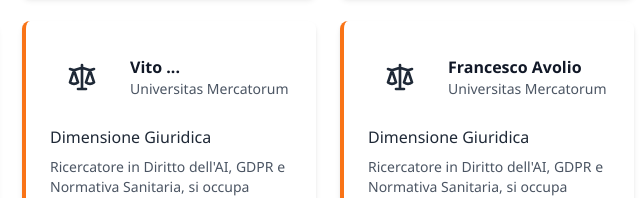
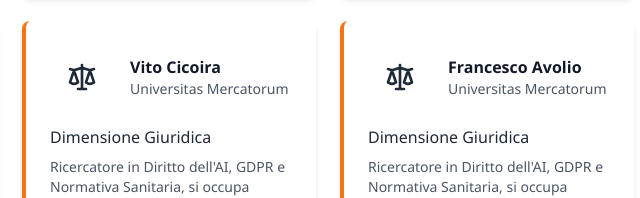
Before and after one commit to FabioLiberti/AI-DIGOSA, a plain HTML site: page index.html in a window 1280 px wide. Shown: the part 8706-8904 px from the top of the page, 312-952 px from the left. Drawn offline with nearby package versions, Linux system fonts and the light colour scheme.

Commit message:
rev teams

```diff
--- a/index.html
+++ b/index.html
@@ -1228,7 +1228,7 @@
                                 </svg>
                             </div>
                             <div class="ml-4">
-                                <h4 class="font-semibold text-gray-900">Vito ...</h4>
+                                <h4 class="font-semibold text-gray-900">Vito Cicoira</h4>
                                 <p class="text-sm text-gray-600">Universitas Mercatorum</p>
                             </div>
                         </div>
```
Also changed, not shown: 1 other file.
